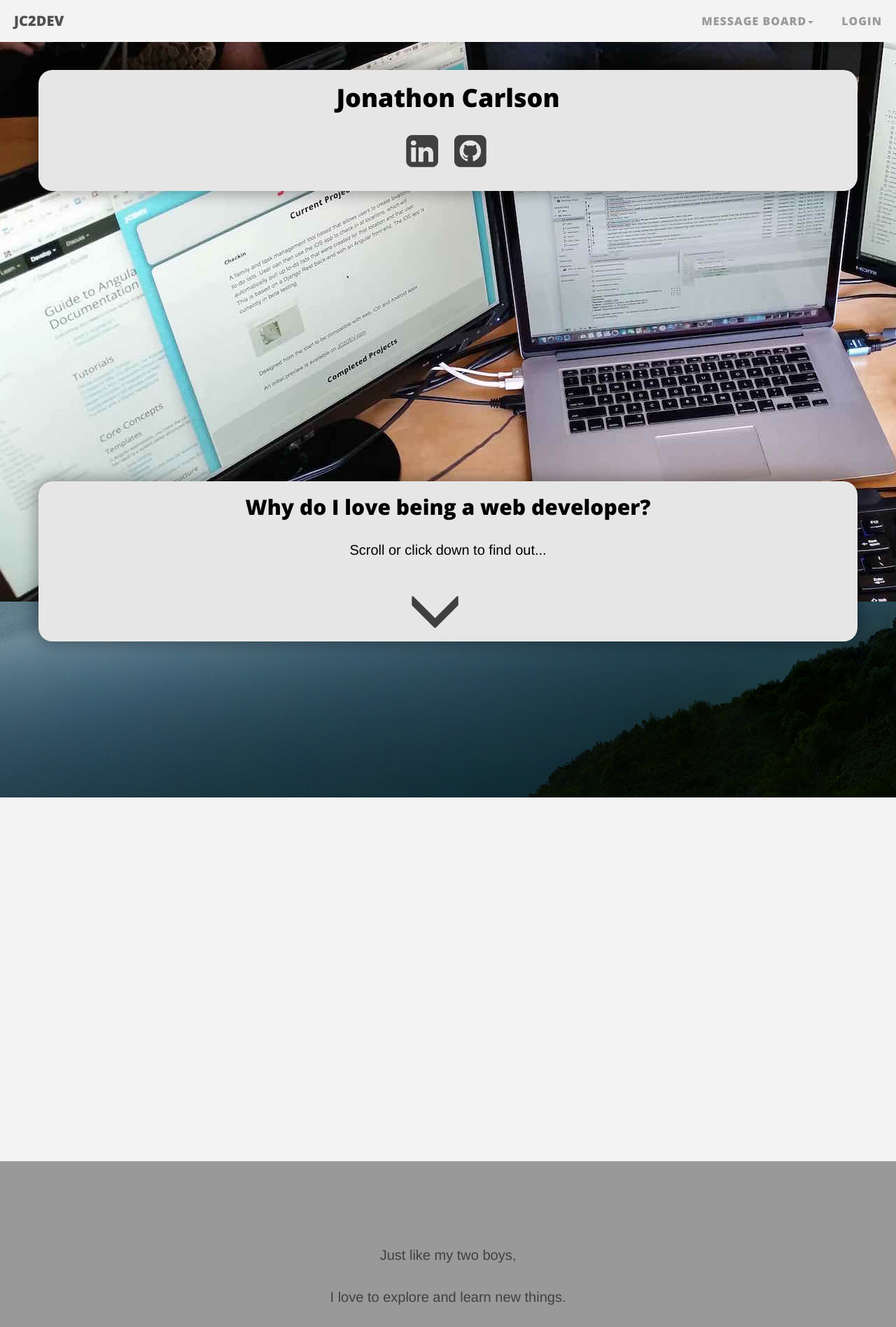
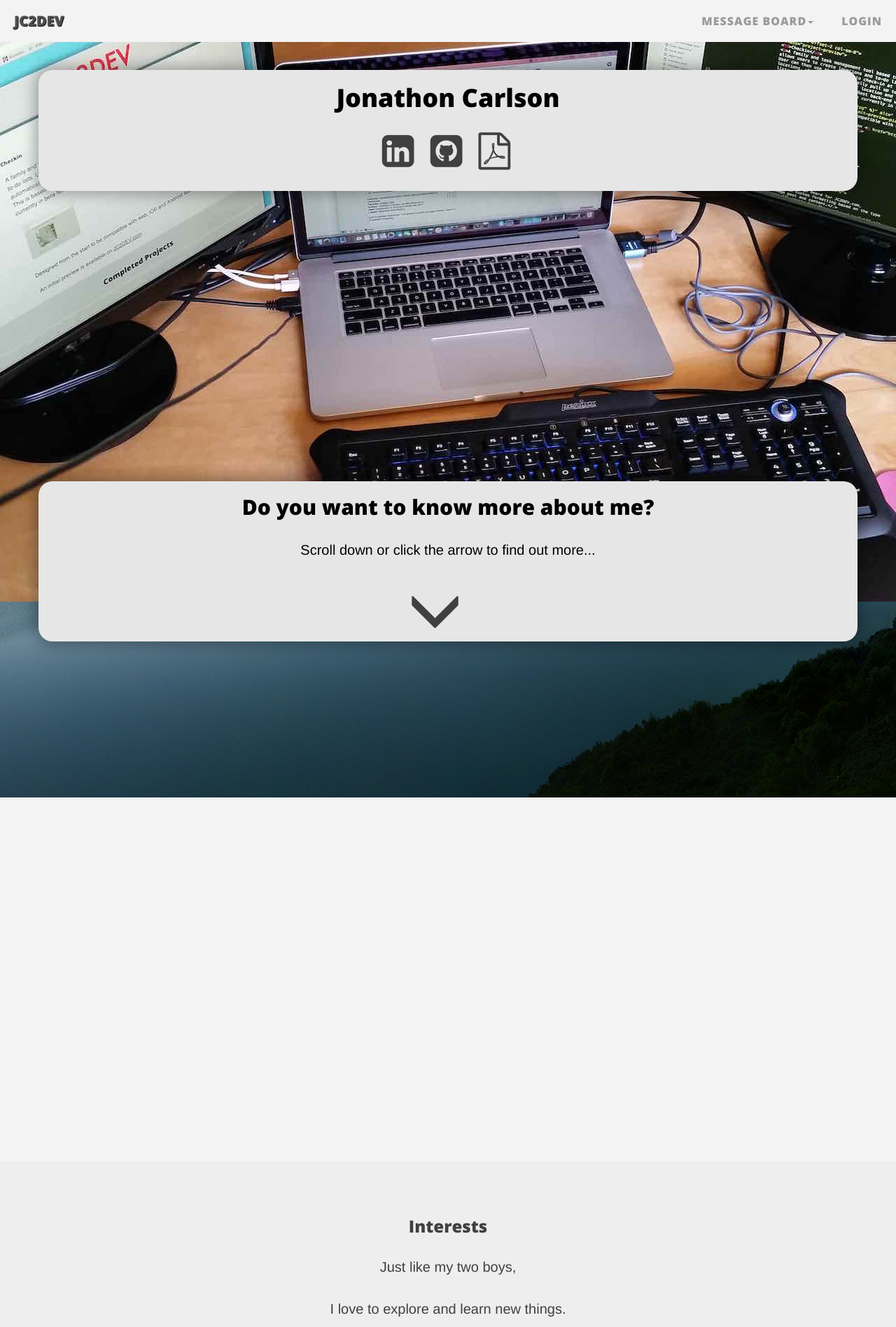
Before and after one commit to jjcarl/message_board, a Django app: page /jonathon/ in a window 1280 px wide. Shown: the top 1897 px of the page at 70% size. Run offline with Django 3.2, Linux system fonts and the light colour scheme; some libraries are stand-ins or nearby versions.

Commit message:
added resume and changed some minor styling

```diff
--- a/main/static/css/blog.css
+++ b/main/static/css/blog.css
@@ -47,6 +47,7 @@
 .navbar-brand {
     color: #9a9a9a;
     font-size: 1em;
+    text-shadow: 1px 1px 1px #000;
 }
 
 #load-more-messages {
@@ -182,8 +183,8 @@ hr {
     background-color: #CFCED3;
     border-radius: 15px;
     padding: 5px;
+}
 
-}
 
 #company-title {
     color: #c0c0c0;
@@ -195,7 +196,13 @@ hr {
     position: relative;
     display: block;
     z-index: 1;
+    text-shadow: 3px 3px 2px #000;
+    -webkit-transition: all 0.12s ease-out;
+    -moz-transition:    all 0.12s ease-out;
+    -ms-transition:     all 0.12s ease-out;
+    -o-transition:      all 0.12s ease-out;
 }
+
 .company-subtitle {
     color: #343740;
     text-align: center;
@@ -296,13 +303,14 @@ hr {
 
 .jonathon-page-title {
     background-image: url('../img/workstation.jpg');
-    background-color: #eee;
+    background-position: center;
+    background-color: #ddd;
     height: 40em;
 }
 
 .space-container {
     position: relative;
-    background-color: #999;
+    background-color: #eee;
     padding: 3em;
 }
 
@@ -314,7 +322,8 @@ hr {
     width: 75%;
     display: block;
     margin: auto;
-    margin-bottom: 2em
+    margin-bottom: 2em;
+    border: solid 2px #aaa;
 }
 
 .pull-down {
--- a/main/static/js/blog.js
+++ b/main/static/js/blog.js
@@ -293,18 +293,3 @@ if (window.innerWidth > 700){
         }
     })
 }
-
-$(function() {
-  $('a[href*=#]:not([href=#])').click(function() {
-    if (location.pathname.replace(/^\//,'') == this.pathname.replace(/^\//,'') && location.hostname == this.hostname) {
-      var target = $(this.hash);
-      target = target.length ? target : $('[name=' + this.hash.slice(1) +']');
-      if (target.length) {
-        $('html,body').animate({
-          scrollTop: target.offset().top
-        }, 1000);
-        return false;
-      }
-    }
-  });
-});
--- /dev/null
+++ b/main/static/js/scroll.js
@@ -0,0 +1,14 @@
+$(function() {
+  $('a[href*=#]:not([href=#])').click(function() {
+    if (location.pathname.replace(/^\//,'') == this.pathname.replace(/^\//,'') && location.hostname == this.hostname) {
+      var target = $(this.hash);
+      target = target.length ? target : $('[name=' + this.hash.slice(1) +']');
+      if (target.length) {
+        $('html,body').animate({
+          scrollTop: target.offset().top
+        }, 1000);
+        return false;
+      }
+    }
+  });
+});
--- a/main/templates/home.html
+++ b/main/templates/home.html
@@ -66,10 +66,11 @@
                             <hr class="project-preview-hr">
                         </div>
                         <div class="project-preview col-xs-12 col-md-6">
-                            <h4>Group project - Recipes</h4>
+                            <h4><a href="http://recipe.ryanmerrill.me/" target="_blank">Group project - Recipes</a></h4>
                             <p>This was another group project that was completed together with three other developers at Coding Campus</p>
                             <p>It's a recipe repository where a user can store their recipes, record their personal reviews of the recipes and other facts about them. It can also dynamically scale a recipe for more or fewer servings.</p>
                             <a><img src="{% static "img/Recipe.jpg" %}" alt="Recipe  preview pic" class="project-preview-pic" size="100"></a>
+                            <p>Check out the online version <a href="http://recipe.ryanmerrill.me/">here</a>.</p>
                             <hr class="project-preview-hr">
                         </div>
                     </div>
--- a/main/templates/jonathon.html
+++ b/main/templates/jonathon.html
@@ -26,6 +26,10 @@
                                     </span>
                                 </a>
                             </li>
+                            <li>
+                                <a href="{% static "img/JonathonResume.pdf" %}" target="_blank"><span class="fa-stack fa-lg"><i class="fa fa-file-pdf-o fa-stack-2x"></i></span>
+                                </a>
+                            </li>
                         </ul>
                     </p>
                 </div>
@@ -33,8 +37,8 @@
 
         </div>
         <div class="container pull-down">
-            <h2>Why do I love being a web developer?</h2>
-            <p class="about-text">Scroll or click down to find out...</p>
+            <h2>Do you want to know more about me?</h2>
+            <p class="about-text">Scroll down or click the arrow to find out more...</p>
             <div class="scroll-arrow">
                 <a href="#boys"><i class="glyphicon glyphicon-menu-down"></i></a>
             </div>
@@ -44,13 +48,14 @@
     <div class="space-container">
         <div class="row">
             <div class="about-text" id="boys">
-                <br>
+                <h3>Interests</h3>
                 <p>Just like my two boys,</p>
                 <p>I love to explore and learn new things.</p>
                 <img src="{% static 'img/boys.jpg' %}" alt="The boys playing together" class="story-pic">
                 <p>I also love to create new tools and improve things that I'm working on.</p>
                 <p>I love finding new problems to solve and I love to be challenged each day in what I do.</p>
                 <p>I attended the Python/Django web development course at <a href="http://codingcamp.us/" target="_blank">Coding Campus</a> to learn full stack web development and I have been continuing to build my skills beyond the scope of the course.</p>
+                <p>Aside from studying web development, I have been working on improving my skills in Java and Android development as a hobby.</p>
             </div>
         </div>
         <div class="scroll-arrow">
@@ -61,6 +66,7 @@
     <div class="space-container" id="mil-background">
         <div class="row">
             <div class="col-md-offset-1 col-md-10 about-text">
+                <h3>Background and Experience</h3>
                 <p>I come from a military background. With over 15 years in the Utah Army National Guard, I have traveled all over the world and have had the good fortune of enjoying some unique experiences and becoming familiar with a wide range of cultures.</p>
                 <p>I have learned how to be a team member and how to lead.</p>
                 <p>I have also had the great opportunity to learn how to be self-reliant and to apply myself to the tasks at hand.</p>
@@ -74,7 +80,8 @@
     <div class="empty-container"></div>
     <div class="space-container" id="play-time">
         <div class="row about-text">
-            <p>But becoming a developer has helped me to be at home, in the beautiful mountains of Utah with my family, where I should be.</p>
+            <h3>Priorities</h3>
+            <p>I decided to give up the full-time military career so that I could be at home more regularly and have a career that I can enjoy, where I can continue to learn.</p>
             <p>But it's not all work and no play at my house, I also love to go out and have fun with the family.</p>
             <p>Being a developer gives me the chance to do something I love, while also being able to spend more time with those most important to me.</p>
             <img src="{% static 'img/family_play.jpg' %}" alt="Playing with the family" class="story-pic">
@@ -84,3 +91,6 @@
         <p class="about-text"><a href="#jonathon-title">Return to the top</a></p>
     </div>
 {% endblock content %}
+{% block js %}
+    <script src="{% static "js/scroll.js" %}"></script>
+{% endblock js %}
```
Also changed, not shown: 1 other file.
